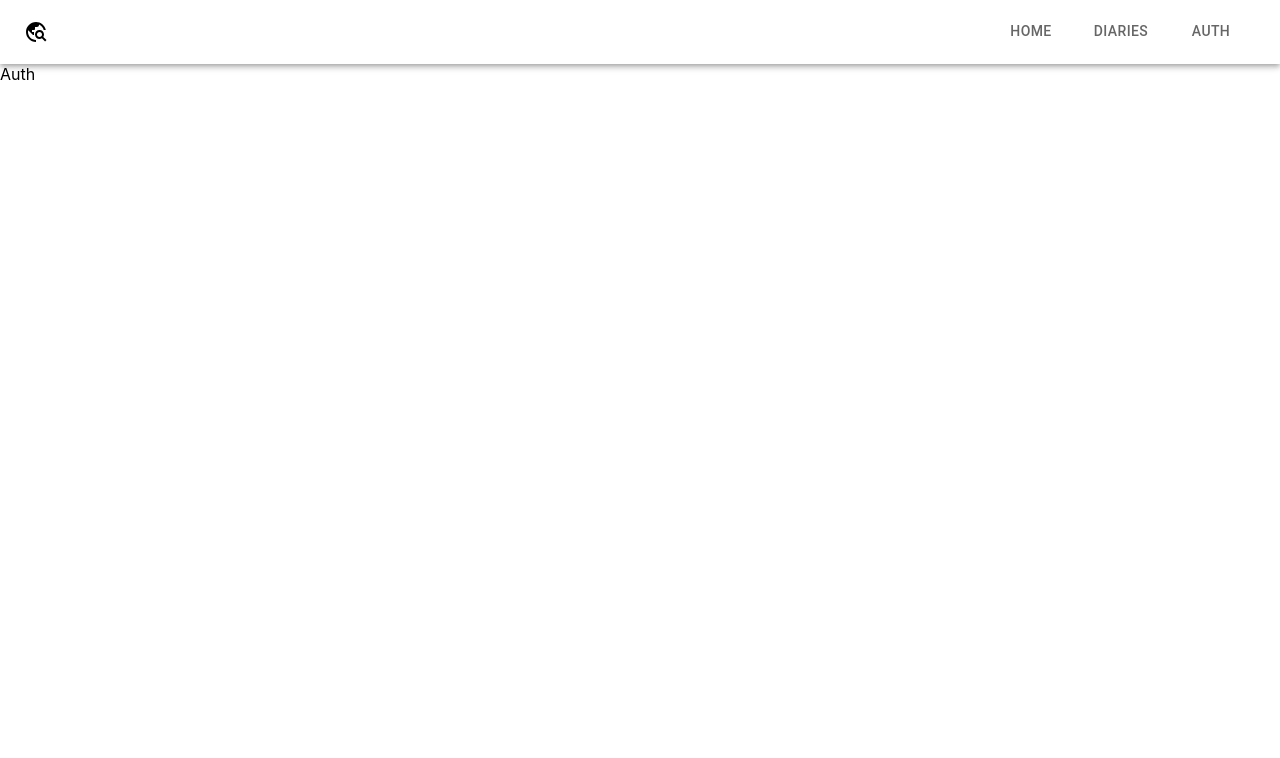
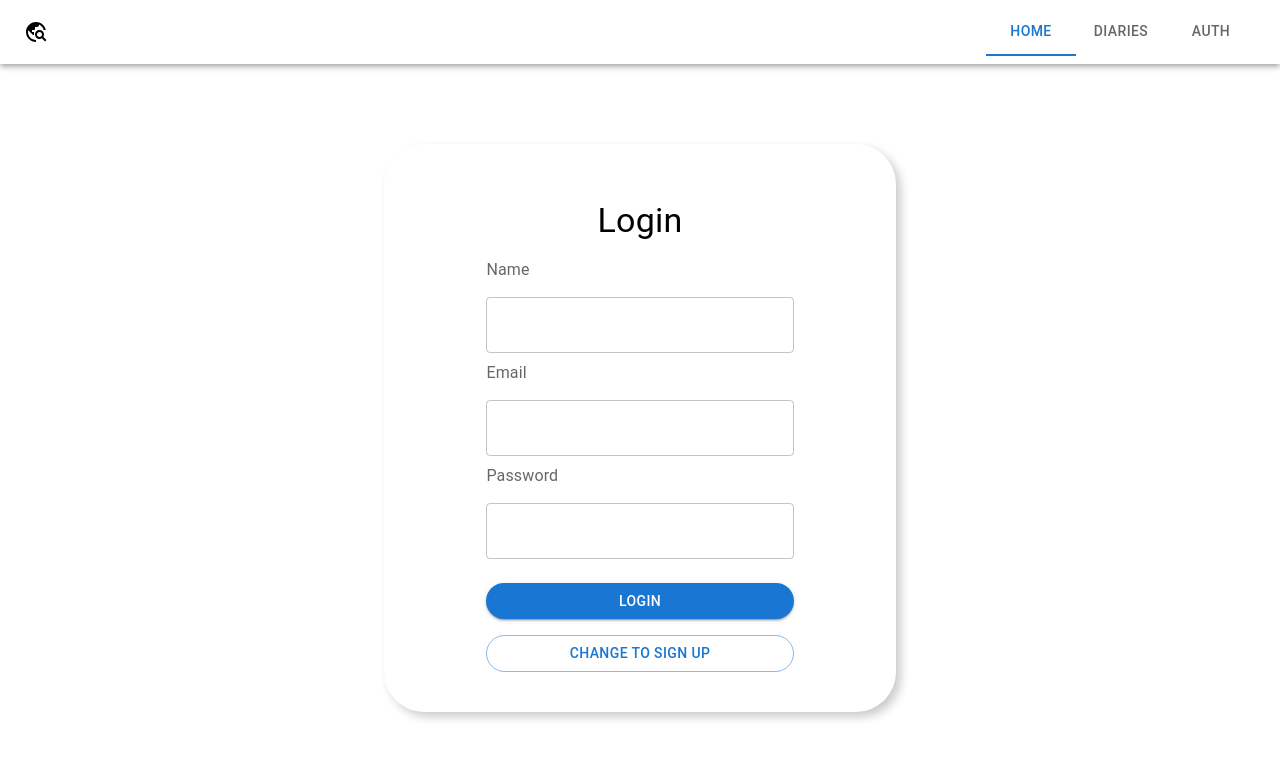
Before and after one commit to kochetovdev/travek-daries-react-mui, a React (Create React App) app in the folder frontend/myapp/: page /auth in a window 1280 px wide. Shown: the top 758 px of the page. Built offline with nearby package versions, Linux system fonts and the light colour scheme.

Commit message:
add auth page component

```diff
--- a/frontend/myapp/package.json
+++ b/frontend/myapp/package.json
@@ -10,6 +10,7 @@
     "@testing-library/jest-dom": "^5.17.0",
     "@testing-library/react": "^13.4.0",
     "@testing-library/user-event": "^13.5.0",
+    "axios": "^1.6.2",
     "react": "^18.2.0",
     "react-dom": "^18.2.0",
     "react-router-dom": "^6.20.1",
--- /dev/null
+++ b/frontend/myapp/src/api-helpers/helpers.js
@@ -0,0 +1,13 @@
+import axios from "axios";
+
+export const getAllPosts = async () => {
+  const res = await axios.get("http://localhost:5000/posts");
+
+  if (res.status !== 200) {
+    return console.log("Some Error Occurred")
+  }
+
+  const data = res.data;
+
+  return data;
+};
--- a/frontend/myapp/src/auth/Auth.jsx
+++ b/frontend/myapp/src/auth/Auth.jsx
@@ -1,9 +1,50 @@
-import React from 'react'
+import React from "react";
+import { Box, Typography, FormLabel, TextField, Button } from "@mui/material";
 
 const Auth = () => {
   return (
-    <div>Auth</div>
-  )
-}
+    <Box
+      width="40%"
+      borderRadius={10}
+      boxShadow="5px 5px 10px #ccc"
+      margin="auto"
+      marginTop={10}
+    >
+      <form>
+        <Box
+          display="flex"
+          flexDirection="column"
+          width="60%"
+          padding={5}
+          margin="auto"
+        >
+          <Typography padding={2} variant="h4" textAlign="center">
+            Login
+          </Typography>
+          <FormLabel>Name</FormLabel>
+          <TextField margin="normal" />
+          <FormLabel>Email</FormLabel>
+          <TextField margin="normal" />
+          <FormLabel>Password</FormLabel>
+          <TextField margin="normal" />
+          <Button
+            sx={{ mt: 2, borderRadius: 10 }}
+            variant="contained"
+            type="submit"
+          >
+            Login
+          </Button>
+          <Button
+            sx={{ mt: 2, borderRadius: 10 }}
+            variant="outlined"
+            type="submit"
+          >
+            Change to Sign up
+          </Button>
+        </Box>
+      </form>
+    </Box>
+  );
+};
 
-export default Auth
+export default Auth;
--- a/frontend/myapp/src/diaries/DairyItem.jsx
+++ b/frontend/myapp/src/diaries/DairyItem.jsx
@@ -13,7 +13,7 @@ import EditLocationAltIcon from "@mui/icons-material/EditLocationAlt";
 import ModeEditIcon from "@mui/icons-material/ModeEdit";
 import DeleteIcon from "@mui/icons-material/Delete";
 
-const DairyItem = () => {
+const DairyItem = ({ title, description, image, location, date, id }) => {
   return (
     <Card
       sx={{
@@ -29,7 +29,7 @@ const DairyItem = () => {
       <CardHeader
         avatar={
           <Avatar sx={{ bgcolor: "red" }} aria-label="recipe">
-            R
+
           </Avatar>
         }
         action={
@@ -37,17 +37,18 @@ const DairyItem = () => {
             <EditLocationAltIcon />
           </IconButton>
         }
-        title="Shrimp and Chorizo Paella"
-        subheader="September 14, 2016"
+        title={location}
+        header={location}
+        subheader={date}
       />
       <img
         height="194"
-        image="/static/images/cards/paella.jpg"
-        alt="Paella dish"
+        src={image}
+        alt={title}
       />
       <CardContent>
         <Typography paddingBottom={1} variant="h6" color="text.secondary">
-          This impressive paella
+          {title}
         </Typography>
         <hr />
         <Box display="flex" paddingTop={1}>
@@ -55,9 +56,7 @@ const DairyItem = () => {
             Kochetov Yevhen:
           </Typography>
           <Typography variant="body2" color="text.secondary">
-            This impressive paella is a perfect party dish and a fun meal to
-            cook together with your guests. Add 1 cup of frozen peas along with
-            the mussels, if you like.
+            {description}
           </Typography>
         </Box>
       </CardContent>
--- a/frontend/myapp/src/diaries/Diaries.jsx
+++ b/frontend/myapp/src/diaries/Diaries.jsx
@@ -1,8 +1,17 @@
-import React from "react";
+import React, { useEffect, useState } from "react";
 import { Box } from "@mui/material";
 import DiaryItem from "./DairyItem";
+import { getAllPosts } from "../api-helpers/helpers";
 
 const Diaries = () => {
+  const [posts, setPosts] = useState([]);
+
+  useEffect(() => {
+    getAllPosts()
+      .then((data) => setPosts(data.posts))
+      .catch(() => console.error("Failed to fetch data"));
+  }, []);
+
   return (
     <Box
       display="flex"
@@ -11,9 +20,18 @@ const Diaries = () => {
       justifyContent="center"
       padding={3}
     >
-      {[1, 2, 3, 4, 5].map((item) => (
-        <DiaryItem key={item}  />
-      ))}
+      {posts.length &&
+        posts.map((post) => (
+          <DiaryItem
+            title={post.title}
+            description={post.description}
+            image={post.image}
+            location={post.location}
+            date={new Date(`${post.date}`).toLocaleDateString()}
+            id={post._id}
+            key={post._id}
+          />
+        ))}
     </Box>
   );
 };
--- a/frontend/myapp/src/header/Header.jsx
+++ b/frontend/myapp/src/header/Header.jsx
@@ -6,7 +6,7 @@ import { Link } from "react-router-dom";
 const links = ["home", "diaries", "auth"];
 
 const Header = () => {
-  const [value, setValue] = useState();
+  const [value, setValue] = useState(0);
 
   return (
     <AppBar sx={{ bgcolor: "transparent", position: "sticky" }}>
```
Also changed, not shown: 1 other file (tests, documents, lock files or other folders).
